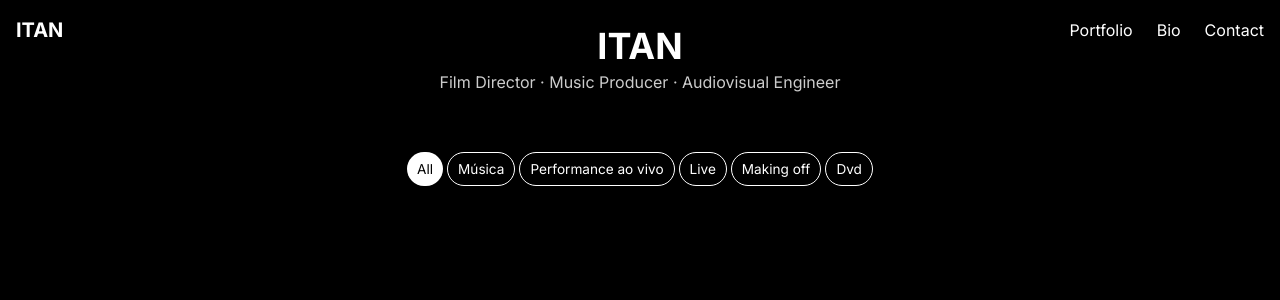
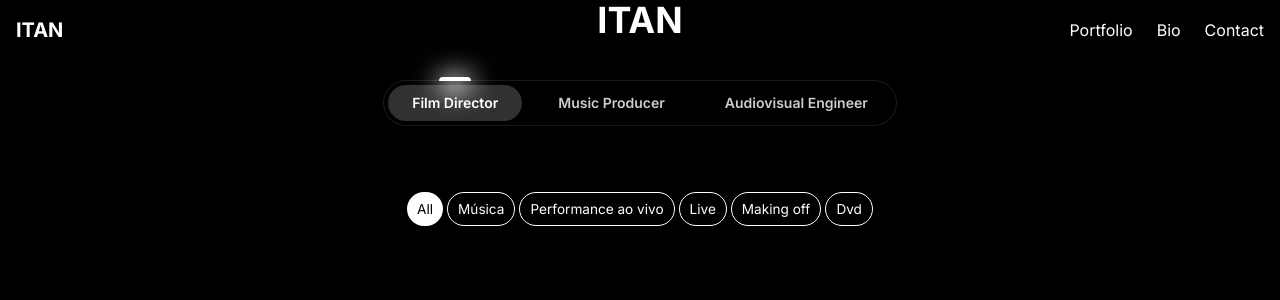
Before and after one commit to pedroitan/portfoliogrid, a Next.js app: page / in a window 1280 px wide. Shown: the top 300 px of the page. Built offline with nearby package versions, Linux system fonts and the light colour scheme; no server answers.

Commit message:
Implement Tubelight Navbar for areas of expertise with animation fixes

```diff
--- a/package.json
+++ b/package.json
@@ -10,11 +10,14 @@
   },
   "dependencies": {
     "@tabler/icons-react": "^3.31.0",
+    "clsx": "^2.1.1",
     "framer-motion": "^12.6.3",
+    "lucide-react": "^0.487.0",
     "next": "15.2.4",
     "react": "^19.0.0",
     "react-dom": "^19.0.0",
     "react-player": "^2.16.0",
+    "tailwind-merge": "^3.1.0",
     "xlsx": "^0.18.5"
   },
   "devDependencies": {
--- a/src/app/page.tsx
+++ b/src/app/page.tsx
@@ -2,6 +2,7 @@ import Header from '../components/Header';
 import VideoGrid from '../components/VideoGrid';
 import Bio from '../components/Bio';
 import Contact from '../components/Contact';
+import ItalExpertiseNav from '../components/ItalExpertiseNav';
 
 export default function Home() {
   return (
@@ -9,13 +10,11 @@ export default function Home() {
       <Header />
 
       <main>
-        <section className="h-[15vh] flex items-center justify-center">
+        <section className="h-[20vh] flex items-center justify-center flex-col">
           <div className="text-center">
             <h1 className="text-3xl md:text-4xl font-bold">ITAN</h1>
-            <p className="text-sm md:text-base mt-1 opacity-80">
-              Film Director · Music Producer · Audiovisual Engineer
-            </p>
           </div>
+          <ItalExpertiseNav />
         </section>
 
         <VideoGrid />
--- /dev/null
+++ b/src/components/ItalExpertiseNav.tsx
@@ -0,0 +1,21 @@
+'use client';
+
+import { Film, Music, Monitor } from 'lucide-react';
+import { NavBar } from "@/components/ui/tubelight-navbar";
+
+export default function ItalExpertiseNav() {
+  const navItems = [
+    { name: 'Film Director', url: '#film', icon: Film },
+    { name: 'Music Producer', url: '#music', icon: Music },
+    { name: 'Audiovisual Engineer', url: '#av', icon: Monitor }
+  ];
+
+  return (
+    <div className="relative h-20 mb-8 mt-6">
+      <NavBar
+        items={navItems}
+        className="static sm:static mt-4 transform-none sm:transform-none"
+      />
+    </div>
+  );
+}
--- /dev/null
+++ b/src/components/ui/tubelight-navbar.tsx
@@ -0,0 +1,89 @@
+"use client"
+
+import React, { useEffect, useState } from "react"
+import { motion } from "framer-motion"
+import Link from "next/link"
+import { LucideIcon } from "lucide-react"
+import { cn } from "@/lib/utils"
+
+interface NavItem {
+  name: string
+  url: string
+  icon: LucideIcon
+}
+
+interface NavBarProps {
+  items: NavItem[]
+  className?: string
+}
+
+export function NavBar({ items, className }: NavBarProps) {
+  const [activeTab, setActiveTab] = useState(items[0].name)
+  const [isMobile, setIsMobile] = useState(false)
+  const [mounted, setMounted] = useState(false)
+
+  useEffect(() => {
+    setMounted(true)
+    const handleResize = () => {
+      setIsMobile(window.innerWidth < 768)
+    }
+
+    handleResize()
+    window.addEventListener("resize", handleResize)
+    return () => window.removeEventListener("resize", handleResize)
+  }, [])
+
+  return (
+    <div
+      className={cn(
+        "relative w-full z-50",
+        className,
+      )}
+    >
+      <div className="flex items-center justify-center gap-3 bg-black/20 border border-white/10 backdrop-blur-lg py-1 px-1 rounded-full shadow-lg mx-auto w-fit">
+        {items.map((item) => {
+          const Icon = item.icon
+          const isActive = activeTab === item.name
+
+          return (
+            <Link
+              key={item.name}
+              href={item.url}
+              onClick={() => setActiveTab(item.name)}
+              className={cn(
+                "relative cursor-pointer text-sm font-semibold px-6 py-2 rounded-full transition-colors",
+                "text-white/80 hover:text-white",
+                isActive && "bg-white/10 text-white",
+              )}
+            >
+              <span className="hidden md:inline">{item.name}</span>
+              <span className="md:hidden">
+                <Icon size={18} strokeWidth={2.5} />
+              </span>
+              {isActive && (
+                mounted && (
+                  <motion.div
+                    layoutId="lamp"
+                    className="absolute inset-0 w-full bg-white/10 rounded-full -z-10"
+                    initial={false}
+                    transition={{
+                      type: "spring",
+                      stiffness: 300,
+                      damping: 30,
+                    }}
+                  >
+                    <div className="absolute -top-2 left-1/2 -translate-x-1/2 w-8 h-1 bg-white rounded-t-full">
+                      <div className="absolute w-12 h-6 bg-white/30 rounded-full blur-md -top-2 -left-2" />
+                      <div className="absolute w-8 h-6 bg-white/30 rounded-full blur-md -top-1" />
+                      <div className="absolute w-4 h-4 bg-white/30 rounded-full blur-sm top-0 left-2" />
+                    </div>
+                  </motion.div>
+                )
+              )}
+            </Link>
+          )
+        })}
+      </div>
+    </div>
+  )
+}
--- /dev/null
+++ b/src/lib/utils.ts
@@ -0,0 +1,6 @@
+import { type ClassValue, clsx } from "clsx"
+import { twMerge } from "tailwind-merge"
+
+export function cn(...inputs: ClassValue[]) {
+  return twMerge(clsx(inputs))
+}
--- /dev/null
+++ b/tailwind.config.js
@@ -0,0 +1,20 @@
+/** @type {import('tailwindcss').Config} */
+module.exports = {
+  content: [
+    './src/pages/**/*.{js,ts,jsx,tsx,mdx}',
+    './src/components/**/*.{js,ts,jsx,tsx,mdx}',
+    './src/app/**/*.{js,ts,jsx,tsx,mdx}',
+  ],
+  theme: {
+    extend: {
+      colors: {
+        border: 'rgba(255, 255, 255, 0.1)',
+        background: '#000000',
+        foreground: '#ffffff',
+        primary: '#ffffff',
+        muted: 'rgba(255, 255, 255, 0.1)',
+      },
+    },
+  },
+  plugins: [],
+}
```
Also changed, not shown: 1 other file (tests, documents, lock files or other folders).
